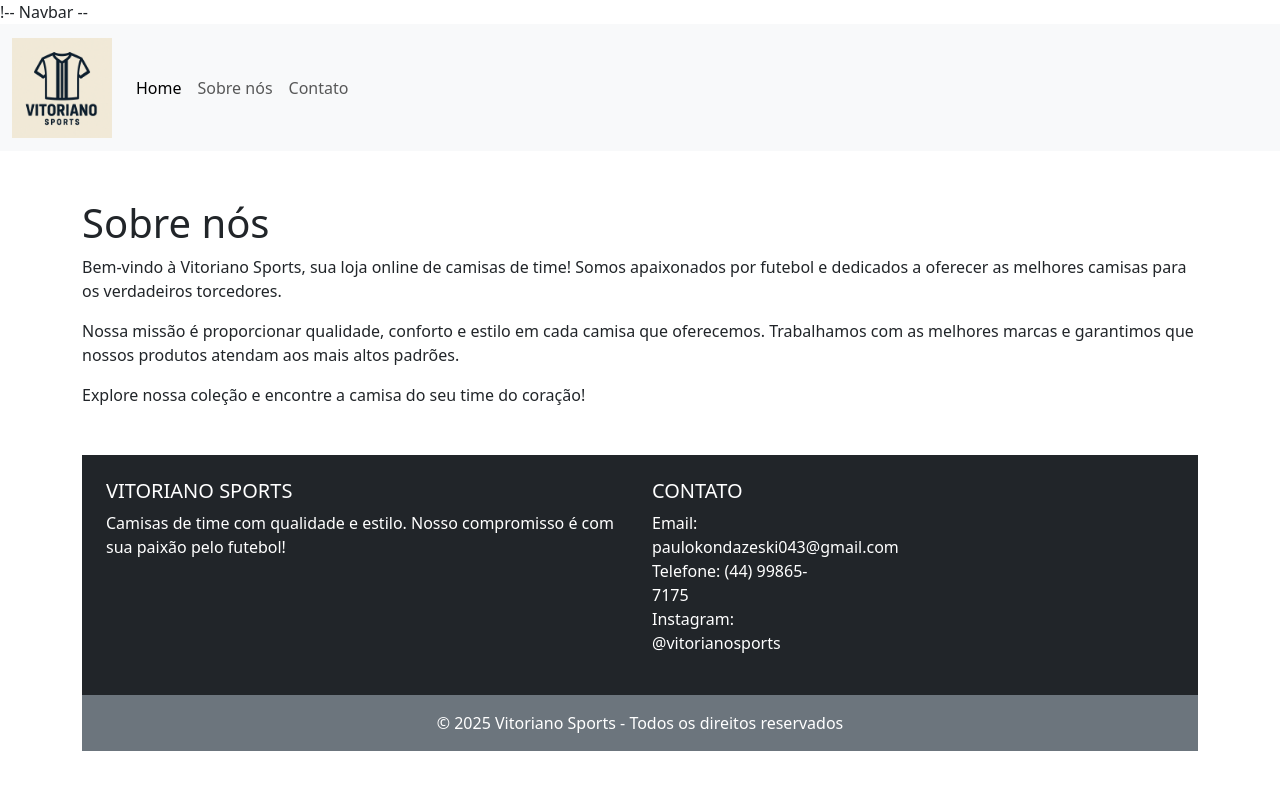
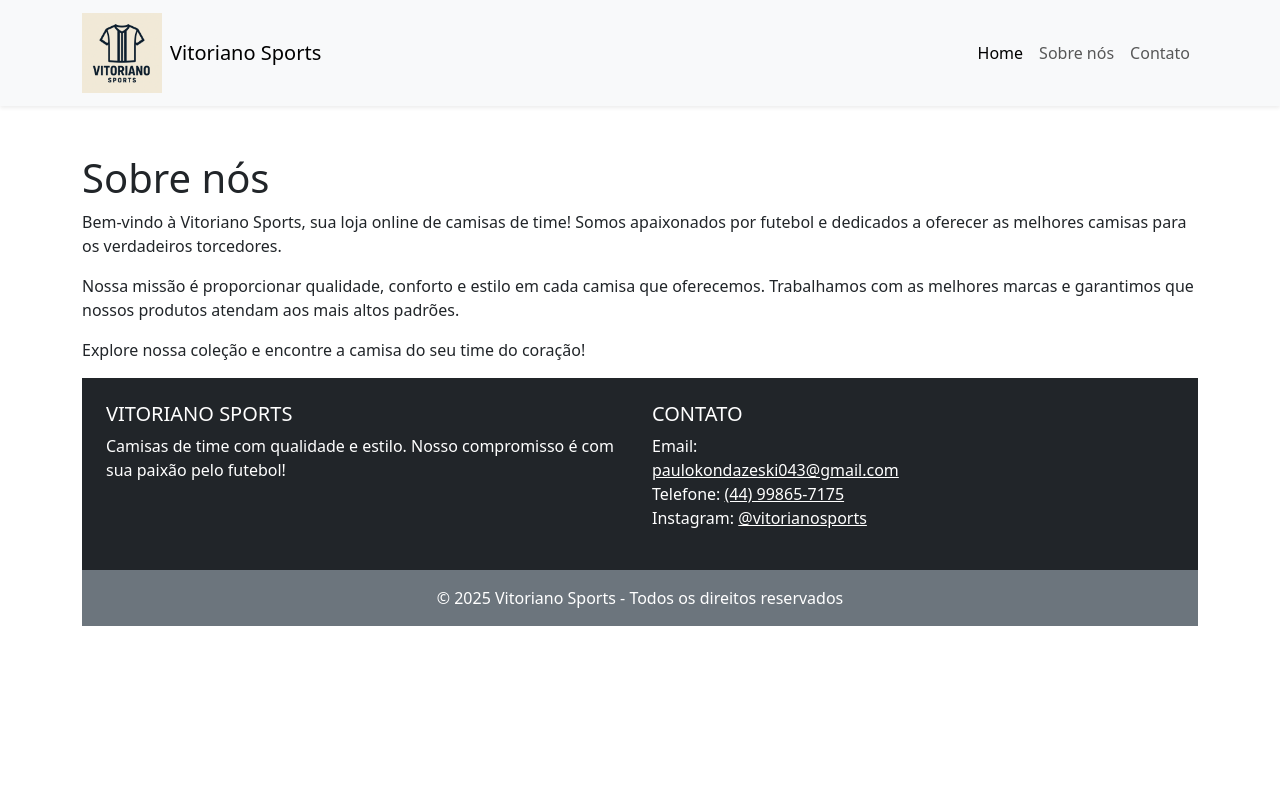
Before and after one commit to Phkds/projeto, a PHP site: page /sobre.php in a window 1280 px wide. Run offline with PHP 8.4, Linux system fonts and the light colour scheme.

Commit message:
reajuste

```diff
--- a/sobre.php
+++ b/sobre.php
@@ -1,38 +1,74 @@
 <!DOCTYPE html>
-<html lang="PT-BR">
+<html lang="pt-BR">
+
 <head>
-    <meta charset="UTF-8">
-    <meta name="viewport" content="width=device-width, initial-scale=1.0">
+  <meta charset="UTF-8" />
+  <meta name="viewport" content="width=device-width, initial-scale=1" />
   <title>Vitoriano Sports</title>
-    <link href="https://cdn.jsdelivr.net/npm/bootstrap@5.3.6/dist/css/bootstrap.min.css" rel="stylesheet" integrity="sha384-4Q6Gf2aSP4eDXB8Miphtr37CMZZQ5oXLH2yaXMJ2w8e2ZtHTl7GptT4jmndRuHDT" crossorigin="anonymous">
+
+  <!-- Bootstrap CSS -->
+  <link href="https://cdn.jsdelivr.net/npm/bootstrap@5.3.6/dist/css/bootstrap.min.css" rel="stylesheet" crossorigin="anonymous" />
+
+  <style>
+    /* Footer fixo no final */
+    body,
+    html {
+      height: 100%;
+      margin: 0;
+      display: flex;
+      flex-direction: column;
+    }
+
+    main {
+      flex: 1 0 auto;
+    }
+
+    footer {
+      flex-shrink: 0;
+    }
+
+    /* Banner */
+    .banner-img {
+      max-height: 300px;
+      object-fit: cover;
+      width: 100%;
+      display: block;
+    }
+  </style>
+  <style>
+  .btn-cinza-escuro {
+    background-color: #343a40; /* cinza escuro */
+    color: white;
+    border: none;
+    transition: background-color 0.3s ease;
+  }
+
+  .btn-cinza-escuro:hover,
+  .btn-cinza-escuro:focus {
+    background-color: #23272b; /* cinza ainda mais escuro no hover */
+    color: white;
+  }
+</style>
 </head>
+
 <body>
-  !-- Navbar --
-    <nav class="navbar navbar-expand-lg bg-body-tertiary">
-  <div class="container-fluid">
-    <a class="navbar-brand" href="index.php">
-      <img src="imagens/logo.png" alt="Logo" width="100" height="100" class="d-inline-block align-text-top">
-
+  <nav class="navbar navbar-expand-lg navbar-light bg-light shadow-sm">
+    <div class="container">
+      <a class="navbar-brand d-flex align-items-center" href="index.php">
+        <img src="imagens/logo.png" alt="Logo Vitoriano Sports" width="80" height="80" class="me-2" />
+        <span>Vitoriano Sports</span>
       </a>
-    <button class="navbar-toggler" type="button" data-bs-toggle="collapse" data-bs-target="#navbarNav" aria-controls="navbarNav" aria-expanded="false" aria-label="Toggle navigation">
+      <button class="navbar-toggler" type="button" data-bs-toggle="collapse" data-bs-target="#navbarNav"
+        aria-controls="navbarNav" aria-expanded="false" aria-label="Alternar navegação">
         <span class="navbar-toggler-icon"></span>
       </button>
-    <div class="collapse navbar-collapse" id="navbarNav">
+
+      <div class="collapse navbar-collapse justify-content-end" id="navbarNav">
         <ul class="navbar-nav">
-        <li class="nav-item">
-          <a class="nav-link active" aria-current="page" href="index.php">Home</a>
-        </li>
-        <li class="nav-item">
-          <a class="nav-link" href="sobre.php">Sobre nós</a>
-        </li>
-        <li class="nav-item">
-          <a class="nav-link" href="contato.php">Contato</a>
-        </li>
+          <li class="nav-item"><a class="nav-link active" href="index.php">Home</a></li>
+          <li class="nav-item"><a class="nav-link" href="sobre.php">Sobre nós</a></li>
+          <li class="nav-item"><a class="nav-link" href="contato.php">Contato</a></li>
         </ul>
-    </div>
-  </div>
-</nav>
-    </a>
       </div>
     </div>
   </nav>
@@ -43,34 +79,32 @@
     <p>Nossa missão é proporcionar qualidade, conforto e estilo em cada camisa que oferecemos. Trabalhamos com as melhores marcas e garantimos que nossos produtos atendam aos mais altos padrões.</p>
     <p>Explore nossa coleção e encontre a camisa do seu time do coração!</p>
 <!-- Footer -->
- <footer class="bg-dark text-white text-center text-lg-start mt-5">
+ <footer class="bg-dark text-white text-center text-lg-start mt-auto">
     <div class="container p-4">
       <div class="row">
-          <!-- Sobre a loja -->
-          <div class="col-lg-6 col-md-12 mb-4 mb-md-0">
+        <div class="col-lg-6 mb-4 mb-lg-0">
           <h5 class="text-uppercase">Vitoriano Sports</h5>
-            <p>
-              Camisas de time com qualidade e estilo. Nosso compromisso é com sua paixão pelo futebol!
-            </p>
+          <p>Camisas de time com qualidade e estilo. Nosso compromisso é com sua paixão pelo futebol!</p>
         </div>
 
-          <!-- Contato -->
-          <div class="col-lg-2 col-md-7 mb-7 mb-md-10">
+        <div class="col-lg-3 mb-4 mb-lg-0">
           <h5 class="text-uppercase">Contato</h5>
           <ul class="list-unstyled">
-              <li>Email: paulokondazeski043@gmail.com</li>
-              <li>Telefone: (44) 99865-7175</li>
-              <li>Instagram: @vitorianosports</li>
+            <li>Email: <a href="mailto:paulokondazeski043@gmail.com" class="text-white">paulokondazeski043@gmail.com</a></li>
+            <li>Telefone: <a href="tel:+5544998657175" class="text-white">(44) 99865-7175</a></li>
+            <li>Instagram: <a href="https://instagram.com/vitorianosports" target="_blank" rel="noopener" class="text-white">@vitorianosports</a></li>
           </ul>
         </div>
       </div>
     </div>
 
-      <!-- Direitos autorais -->
     <div class="text-center p-3 bg-secondary">
-        © 2025 Vitoriano Sports - Todos os direitos reservados
+      &copy; 2025 Vitoriano Sports - Todos os direitos reservados
     </div>
   </footer>
-  </div>
+
+  <!-- Bootstrap JS Bundle -->
+  <script src="https://cdn.jsdelivr.net/npm/bootstrap@5.3.6/dist/js/bootstrap.bundle.min.js" crossorigin="anonymous"></script>
 </body>
+
 </html>
```
Lines whose indentation alone changed are shown as unchanged.
